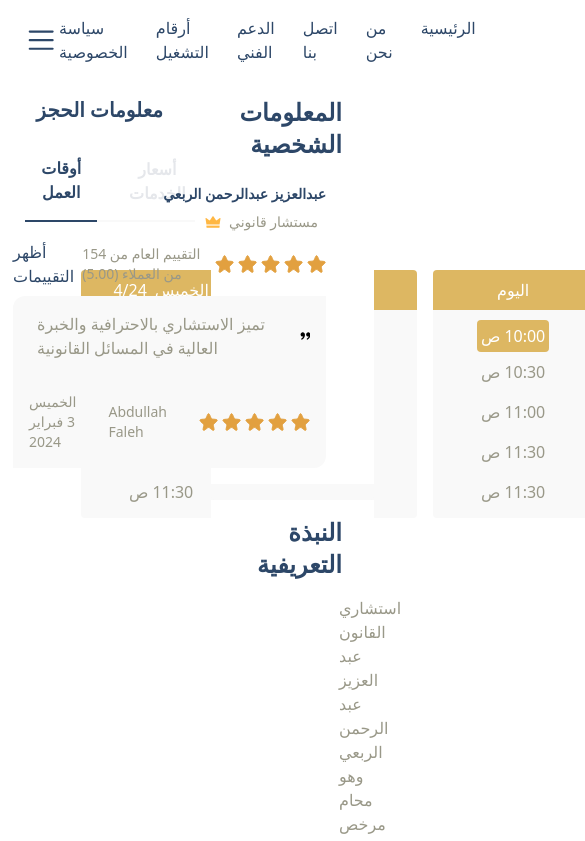
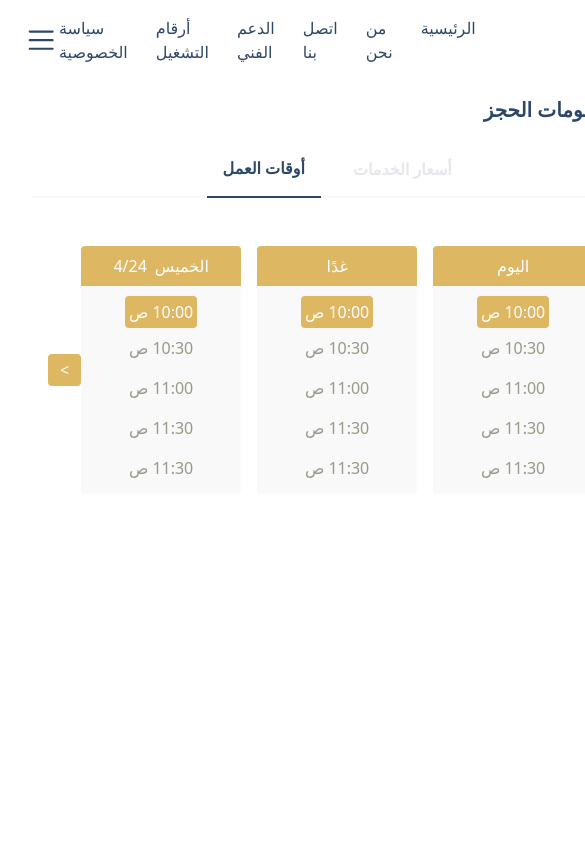
Before and after one commit to Omaar2000/Ymtaz-Akheer, a Next.js app: page /lawyers/1 in a window 390 px wide. Shown: the top 841 px of the page, 585 px wide, since content can reach past the window. Built offline with nearby package versions, Linux system fonts and the light colour scheme.

Commit message:
Update page.js

```diff
--- a/app/lawyers/[id]/page.js
+++ b/app/lawyers/[id]/page.js
@@ -9,12 +9,12 @@ const Details = () => {
   const [activeButton, setActiveButton] = useState(1);
   return (
     <>
-      <div className="flex gap-4 mx-8">
+      <div className="details flex gap-4 mx-8 xl:flex-row sm:flex-col-reverse">
         {/* First section */}
-        <div className="w-1/2 ">
+        <div className="xl:w-1/2 md:w-full mb-4">
           <div className="bg-[#f9f9f9] rounded">
-            <div className="h-full flex flex-col ">
-              <div className="mb-0.5 bg-[#fff] ">
+            <div className="h-full flex flex-col">
+              <div className="mb-0.5 bg-[#fff]">
                 <h2 className="text-xl font-semibold text-end mr-8 my-4">
                   معلومات الحجز
                 </h2>
@@ -33,9 +33,8 @@ const Details = () => {
                     >
                       أوقات العمل
                     </button>
-
                     <button
-                      className={`font-semibold px-4 py-4 ml-2   ${
+                      className={`font-semibold px-4 py-4 ml-2 ${
                         activeButton === 2
                           ? "border-b-2 border-[#2d4768]"
                           : "text-gray-200 "
@@ -55,7 +54,8 @@ const Details = () => {
             </div>
           </div>
         </div>
-        <div className="w-1/2">
+
+        <div className="xl:w-1/2 md:w-full">
           <div className="bg-[#f9f9f9] rounded">
             <div className="h-full flex flex-col ">
               <div className="mb-4 bg-[#fff]">
```
